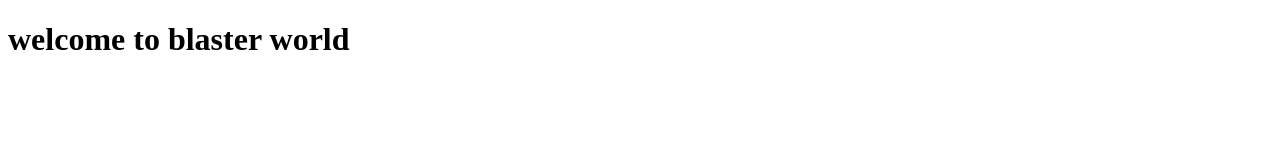
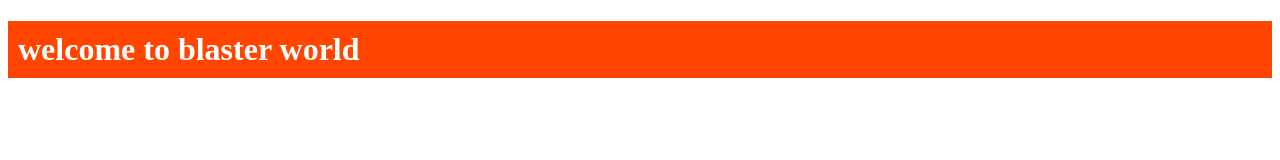
Before and after one commit to Dharsudhan/blaster, a plain HTML site: page index.html in a window 1280 px wide. Drawn offline with Linux system fonts and the light colour scheme.

Commit message:
added css

```diff
--- a/index.html
+++ b/index.html
@@ -6,6 +6,6 @@
     <title>Document</title>
 </head>
 <body>
-    <h1>welcome to blaster world</h1>
+    <h1 style="background-color: orangered;color: white;padding: 10px;">welcome to blaster world</h1>
 </body>
 </html>
```
